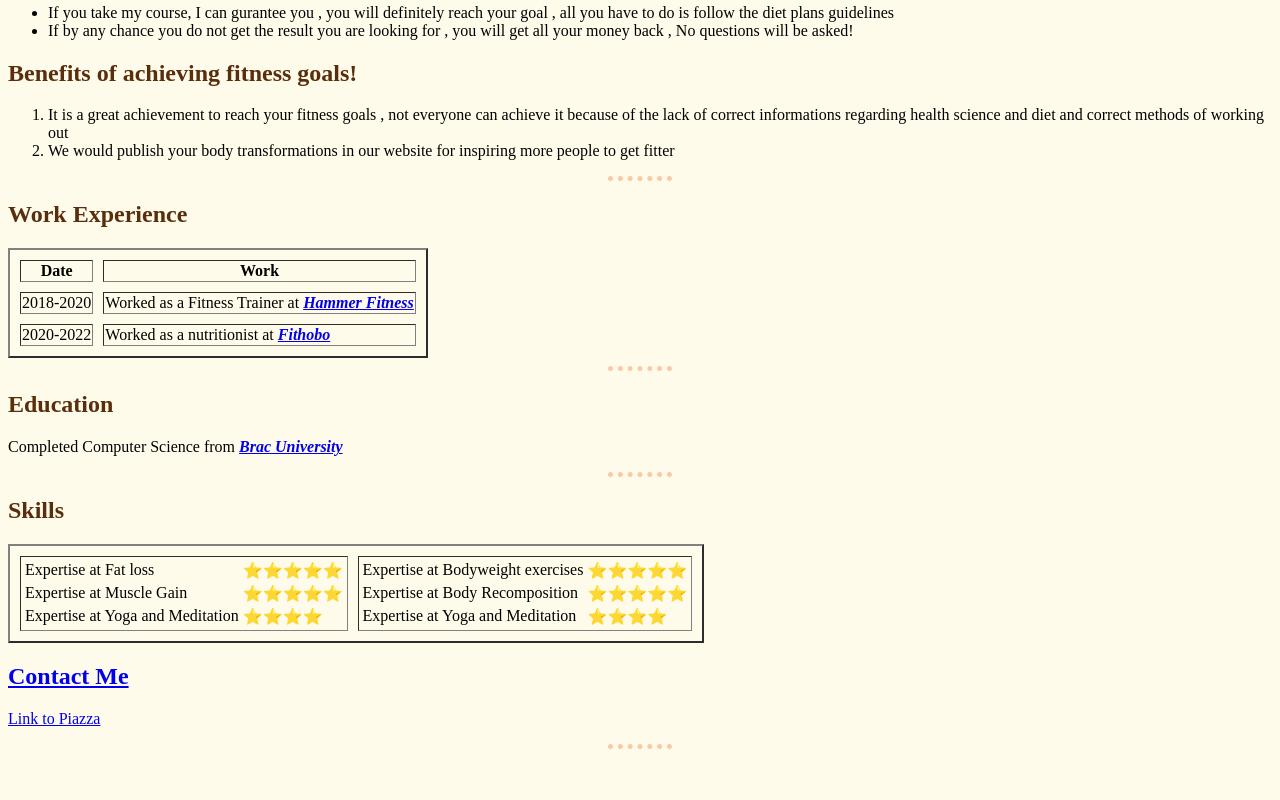
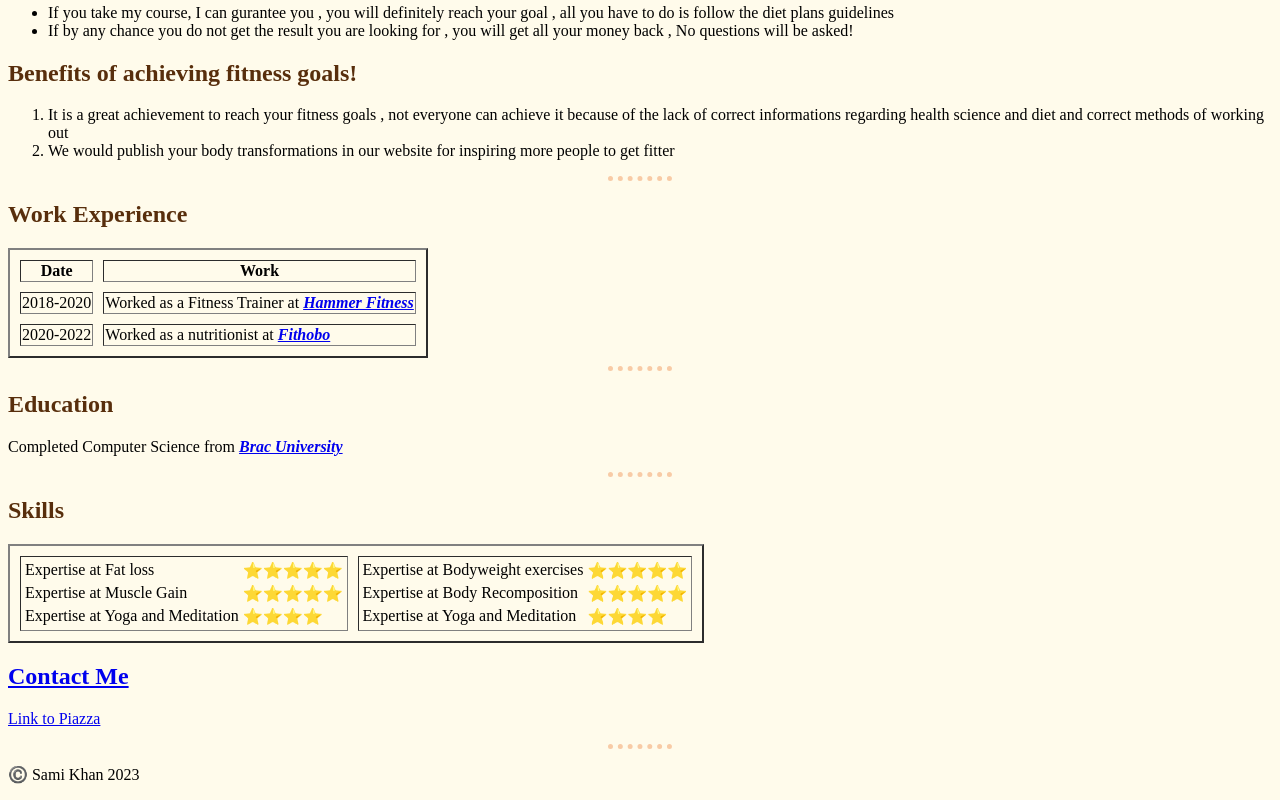
Before and after one commit to skhan7787/bfit, a plain HTML site: page index.html in a window 1280 px wide. Shown: the part 810-1610 px from the top of the page. Before the commit the page ends 1567 px from the top, so only its background shows below. Drawn offline with Linux system fonts and the light colour scheme; files that its build step writes are made by us from their sources.

Commit message:
Update index.html
Updated Footer

```diff
--- a/index.html
+++ b/index.html
@@ -140,5 +140,8 @@
     <p><a href = "https://piazza.com/class/ld9m5xqo1fp4zg/post/6">Link to Piazza</a>
     <hr>
        </body>
+   <footer>
+    <p>©️ Sami Khan 2023</p>
+   </footer>
 
 </html>
```
